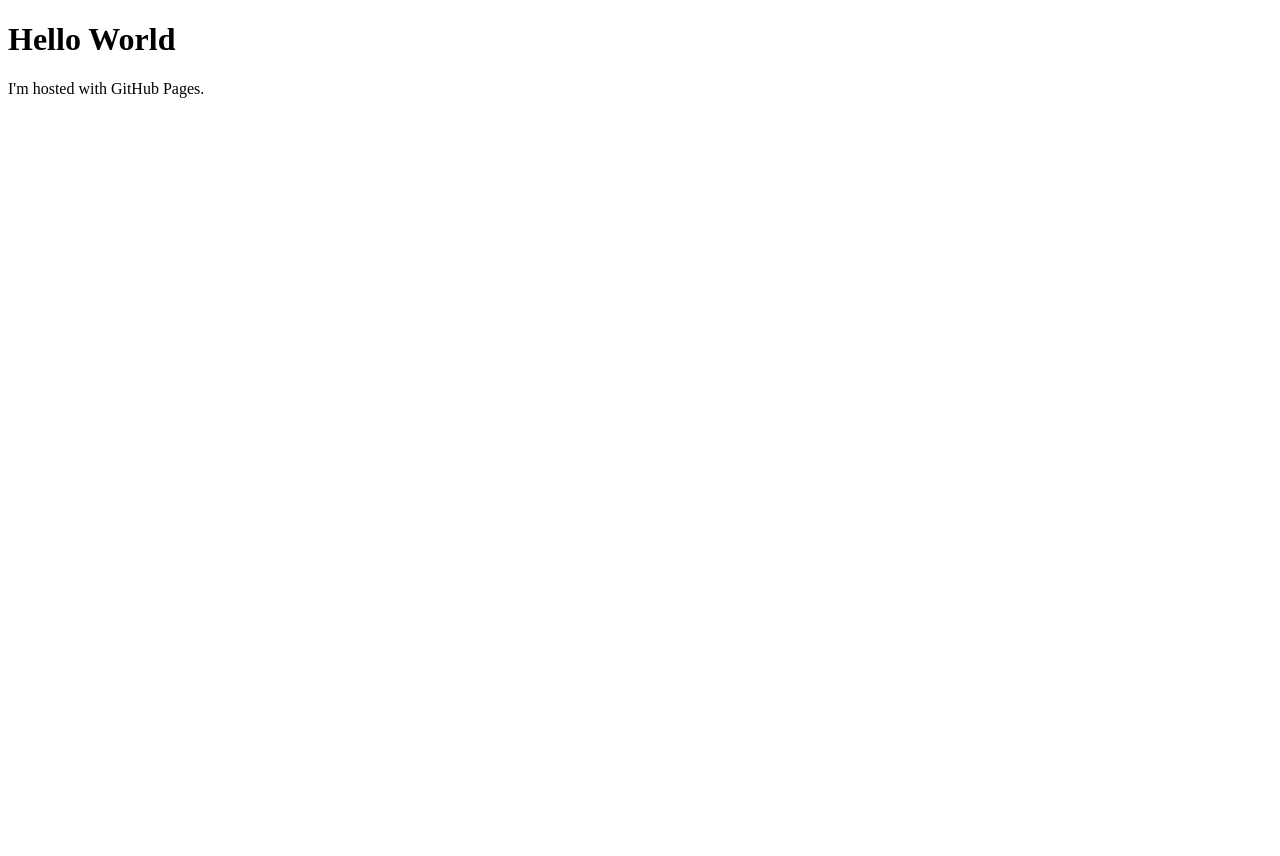
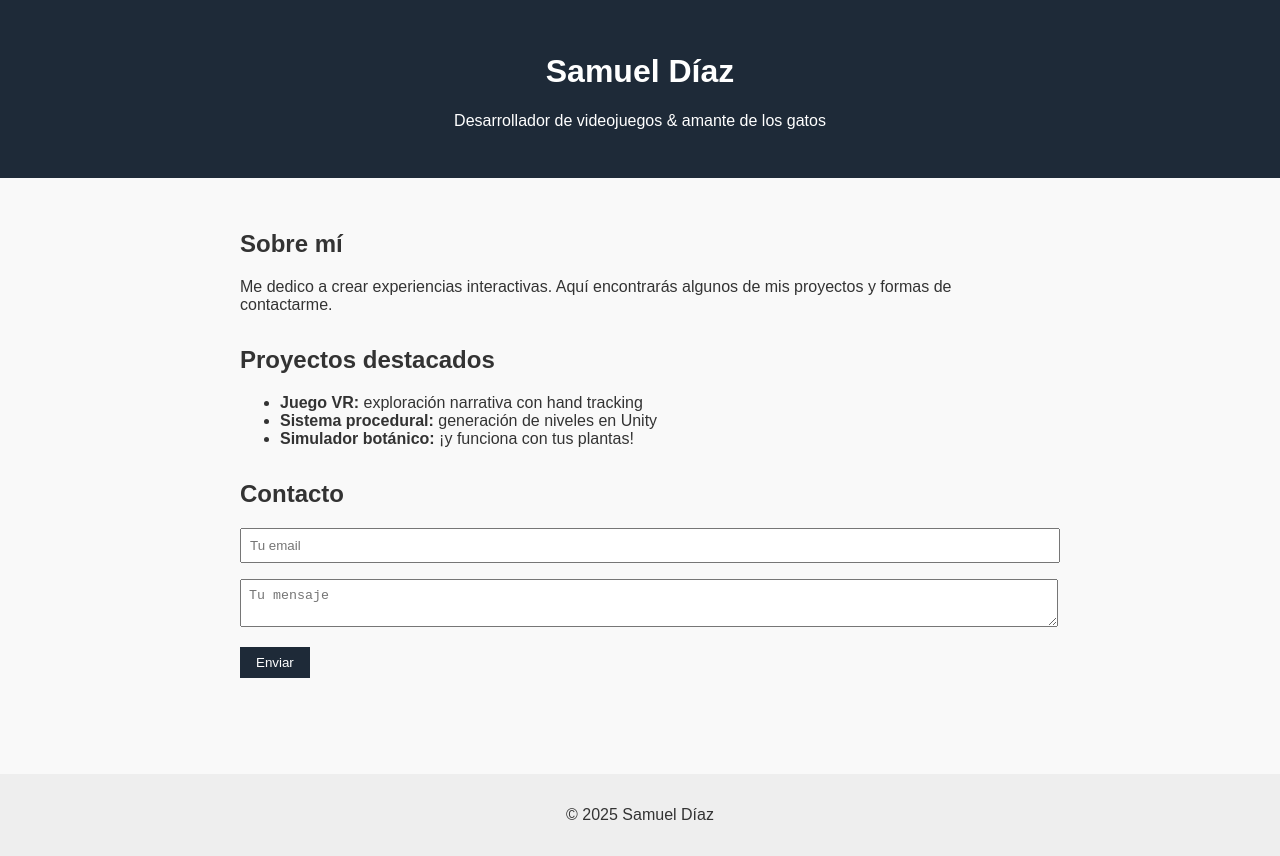
Before and after one commit to sadire/sadire.github.io, a plain HTML site: page index.html in a window 1280 px wide. Before the commit the page ends 800 px from the top, so only its background shows below. Drawn offline with Linux system fonts and the light colour scheme.

Commit message:
a ver que hace el gpté

```diff
--- a/index.html
+++ b/index.html
@@ -1,7 +1,46 @@
 <!DOCTYPE html>
-<html>
+<html lang="es">
+<head>
+  <meta charset="UTF-8" />
+  <meta name="viewport" content="width=device-width, initial-scale=1.0" />
+  <title>Samuel Díaz - Portfolio</title>
+  <link rel="stylesheet" href="style.css" />
+</head>
 <body>
-<h1>Hello World</h1>
-<p>I'm hosted with GitHub Pages.</p>
+  <header>
+    <h1>Samuel Díaz</h1>
+    <p>Desarrollador de videojuegos & amante de los gatos</p>
+  </header>
+
+  <main>
+    <section class="about">
+      <h2>Sobre mí</h2>
+      <p>Me dedico a crear experiencias interactivas. Aquí encontrarás algunos de mis proyectos y formas de contactarme.</p>
+    </section>
+
+    <section class="projects">
+      <h2>Proyectos destacados</h2>
+      <ul>
+        <li><strong>Juego VR:</strong> exploración narrativa con hand tracking</li>
+        <li><strong>Sistema procedural:</strong> generación de niveles en Unity</li>
+        <li><strong>Simulador botánico:</strong> ¡y funciona con tus plantas!</li>
+      </ul>
+    </section>
+
+    <section class="contact">
+      <h2>Contacto</h2>
+      <form>
+        <input type="email" placeholder="Tu email" required />
+        <textarea placeholder="Tu mensaje" required></textarea>
+        <button type="submit">Enviar</button>
+      </form>
+    </section>
+  </main>
+
+  <footer>
+    <p>&copy; 2025 Samuel Díaz</p>
+  </footer>
+
+  <script src="script.js"></script>
 </body>
 </html>
--- /dev/null
+++ b/script.js
@@ -0,0 +1,4 @@
+document.querySelector("form").addEventListener("submit", function (e) {
+  e.preventDefault();
+  alert("Gracias por tu mensaje, pronto te contacto 🚀");
+});
--- /dev/null
+++ b/style.css
@@ -0,0 +1,38 @@
+body {
+  font-family: Arial, sans-serif;
+  margin: 0;
+  background: #f9f9f9;
+  color: #333;
+}
+header {
+  background: #1e2a38;
+  color: white;
+  text-align: center;
+  padding: 2rem 1rem;
+}
+main {
+  padding: 2rem;
+  max-width: 800px;
+  margin: auto;
+}
+section {
+  margin-bottom: 2rem;
+}
+input, textarea {
+  width: 100%;
+  padding: 0.5rem;
+  margin-bottom: 1rem;
+}
+button {
+  padding: 0.5rem 1rem;
+  background: #1e2a38;
+  color: white;
+  border: none;
+  cursor: pointer;
+}
+footer {
+  text-align: center;
+  padding: 1rem;
+  background: #eee;
+  margin-top: 2rem;
+}
```
